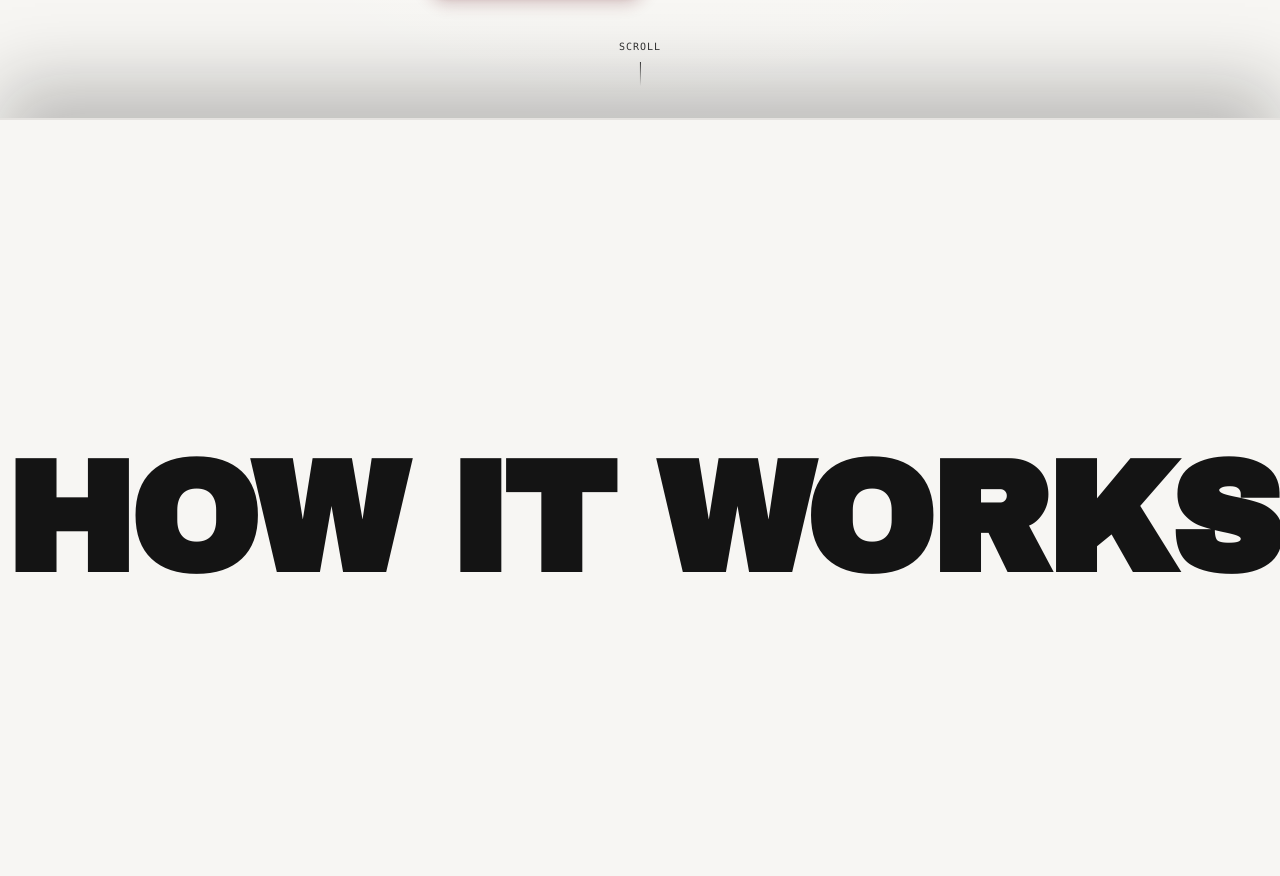
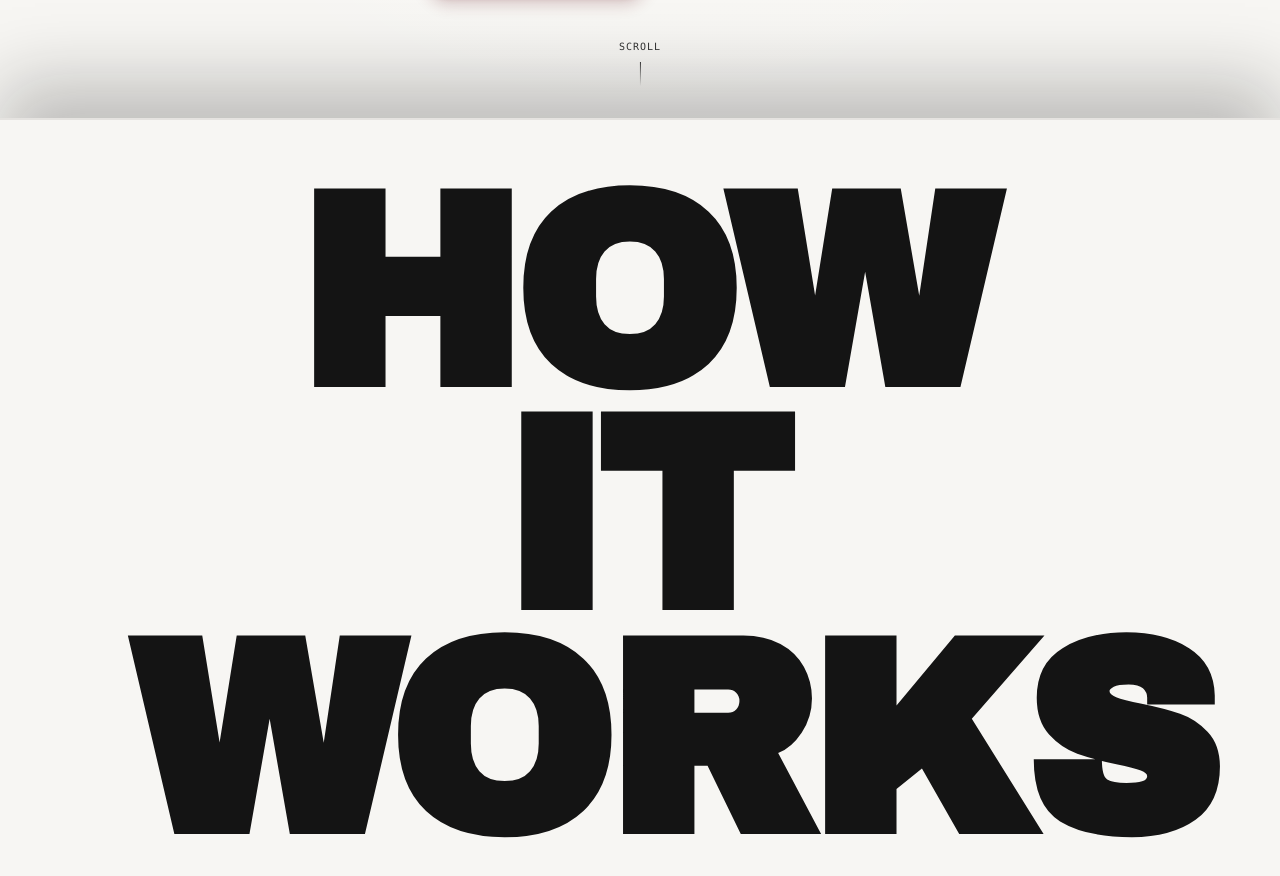
Before and after one commit to Fahadali9932/roman-urdu-complaint-classifier, a React (Vite) app: page / in a window 1280 px wide. Shown: the part 682-1558 px from the top of the page. Built offline with nearby package versions, Linux system fonts and the light colour scheme; a web font is replaced by a local one.

Commit message:
feat: transform How It Works into monumental full-screen typographic installation with smooth card choreography (Checkpoint A)

```diff
--- a/src/features/landing/ComplaintJourney.tsx
+++ b/src/features/landing/ComplaintJourney.tsx
@@ -109,14 +109,15 @@ export const ComplaintJourney: React.FC<ComplaintJourneyProps> = ({ id = 'steps'
       const pitch = 155; // spacing unit (310px center-to-center)
 
       // =========================================================================
-      // BACKGROUND LAYER: OVERSIZED "HOW IT WORKS" TYPOGRAPHIC SCENE
-      // Initial: Enormous (1.0), optically centered, 1.0 opacity
-      // State B+: Recedes subtly into background (scale -> 0.86, opacity -> 0.18)
+      // BACKGROUND LAYER: FULL-SCREEN MONUMENTAL "HOW IT WORKS" TYPOGRAPHY
+      // Initial (p <= 0.08): 1.0 opacity, scale 1.0, dominates usable canvas
+      // Scrolling (p > 0.08): Subdues smoothly to ~0.15 opacity, retains scale ~0.98
+      // Does NOT shrink into a tiny title; remains monumental editorial background
       // =========================================================================
-      const tHeadingRecede = smoother(clamp01((p - 0.06) / 0.18));
-      const hScale = 1.0 - 0.14 * tHeadingRecede; // 1.0 -> 0.86
-      const hOpacity = 1.0 - 0.82 * tHeadingRecede; // 1.0 -> 0.18
-      const hY = -24 * tHeadingRecede; // subtle optical elevation to frame cards
+      const tHeadingRecede = smoother(clamp01((p - 0.06) / 0.16));
+      const hScale = 1.0 - 0.03 * tHeadingRecede; // 1.0 -> 0.97 (retains monumental scale)
+      const hOpacity = 1.0 - 0.85 * tHeadingRecede; // 1.0 -> 0.15
+      const hY = 0; // perfectly centered, no arbitrary displacement
 
       if (headingRef.current) {
         headingRef.current.style.transform = `translate3d(0, ${hY}px, 0) scale(${hScale})`;
@@ -125,6 +126,7 @@ export const ComplaintJourney: React.FC<ComplaintJourneyProps> = ({ id = 'steps'
 
       // =========================================================================
       // FOREGROUND LAYER: CARDS & CONNECTORS CHOREOGRAPHY OVER THE HEADING
+      // Harmonized intervals with perfectly matched entrance & translation pacing
       // =========================================================================
 
       // Stage 1: WRITE Entrance at Center (p: 0.08 -> 0.20)
@@ -132,24 +134,24 @@ export const ComplaintJourney: React.FC<ComplaintJourneyProps> = ({ id = 'steps'
       const c1Opacity = tEnterWrite;
       const c1Scale = 0.92 + 0.08 * tEnterWrite;
 
-      // Stage 2: WRITE shifts left, Arrow 1 draws, REVIEW enters (p: 0.22 -> 0.38)
-      const tShift1 = smoother(clamp01((p - 0.22) / 0.14));
-      const tDraw1 = smoother(clamp01((p - 0.25) / 0.11));
-      const tEnterReview = smoother(clamp01((p - 0.28) / 0.10));
+      // Stage 2: WRITE shifts left, Arrow 1 draws, REVIEW enters (p: 0.20 -> 0.36)
+      const tShift1 = smoother(clamp01((p - 0.20) / 0.16));
+      const tDraw1 = smoother(clamp01((p - 0.21) / 0.14));
+      const tEnterReview = smoother(clamp01((p - 0.22) / 0.14));
       const c2Opacity = tEnterReview;
       const c2Scale = 0.92 + 0.08 * tEnterReview;
 
-      // Stage 3: Stations shift left, Arrow 2 draws, ROUTE enters (p: 0.38 -> 0.54)
-      const tShift2 = smoother(clamp01((p - 0.38) / 0.14));
-      const tDraw2 = smoother(clamp01((p - 0.41) / 0.11));
-      const tEnterRoute = smoother(clamp01((p - 0.44) / 0.10));
+      // Stage 3: Stations shift left, Arrow 2 draws, ROUTE enters (p: 0.36 -> 0.52)
+      const tShift2 = smoother(clamp01((p - 0.36) / 0.16));
+      const tDraw2 = smoother(clamp01((p - 0.37) / 0.14));
+      const tEnterRoute = smoother(clamp01((p - 0.38) / 0.14));
       const c3Opacity = tEnterRoute;
       const c3Scale = 0.92 + 0.08 * tEnterRoute;
 
-      // Stage 4: Stations shift left, Arrow 3 draws, TRACK enters (p: 0.54 -> 0.70)
-      const tShift3 = smoother(clamp01((p - 0.54) / 0.14));
-      const tDraw3 = smoother(clamp01((p - 0.57) / 0.11));
-      const tEnterTrack = smoother(clamp01((p - 0.60) / 0.10));
+      // Stage 4: Stations shift left, Arrow 3 draws, TRACK enters (p: 0.52 -> 0.68)
+      const tShift3 = smoother(clamp01((p - 0.52) / 0.16));
+      const tDraw3 = smoother(clamp01((p - 0.53) / 0.14));
+      const tEnterTrack = smoother(clamp01((p - 0.54) / 0.14));
       const c4Opacity = tEnterTrack;
       const c4Scale = 0.92 + 0.08 * tEnterTrack;
 
@@ -245,15 +247,15 @@ export const ComplaintJourney: React.FC<ComplaintJourneyProps> = ({ id = 'steps'
           const current = currentProgressRef.current;
           const diff = target - current;
 
-          if (Math.abs(diff) <= 0.0003) {
+          if (Math.abs(diff) <= 0.0008) {
             currentProgressRef.current = target;
             applyMotionFrame(target);
             rafId.current = null;
             return;
           }
 
-          // Damping factor: 0.18 provides responsive 60fps tracking without lag
-          const next = current + diff * 0.18;
+          // Responsive tracking: 0.40 eliminates scroll lag and prevents excessive post-scroll drift
+          const next = current + diff * 0.40;
           currentProgressRef.current = next;
           applyMotionFrame(next);
           rafId.current = requestAnimationFrame(updateMotion);
@@ -331,25 +333,50 @@ export const ComplaintJourney: React.FC<ComplaintJourneyProps> = ({ id = 'steps'
             : 'sticky top-0 h-screen'
         }`}
       >
-        <div className="relative w-full max-w-7xl mx-auto h-full flex flex-col items-center justify-center">
+        <div className="relative w-full h-full flex flex-col items-center justify-center">
 
           {/* ----------------------------------------------------
-              LAYER 0 (BACKGROUND): OVERSIZED DISPLAY TYPOGRAPHY
-              Occupies 80-90% usable screen width, optically centered
+              LAYER 0 (BACKGROUND): FULL-SCREEN MONUMENTAL TYPOGRAPHY
+              Two deliberate stacked lines: "HOW IT" / "WORKS"
+              Dominates usable canvas horizontally & vertically
+              Without covering navbar and without clipping
               ---------------------------------------------------- */}
-          <div
-            ref={headingRef}
-            className="absolute inset-0 flex items-center justify-center text-center will-change-transform z-10 pointer-events-none"
-            style={{
-              transformOrigin: 'center center',
-              transform: prefersReducedMotion ? 'translate3d(0, -140px, 0) scale(0.65)' : 'translate3d(0, 0, 0) scale(1)',
-              opacity: prefersReducedMotion ? 0.25 : 1,
-            }}
-          >
-            <h2 className="font-display text-[84px] sm:text-[112px] lg:text-[132px] xl:text-[156px] 2xl:text-[172px] text-[#141414] uppercase tracking-tight leading-none whitespace-nowrap">
-              {t('processHeading') || (language === 'ur' ? 'طریقہ کار' : 'How It Works')}
-            </h2>
-          </div>
+          {prefersReducedMotion ? (
+            <div className="mb-14 text-center">
+              <h2 className="font-display text-5xl xl:text-6xl text-[#141414] uppercase tracking-tight leading-tight">
+                {t('processHeading') || (language === 'ur' ? 'طریقہ کار' : 'How It Works')}
+              </h2>
+            </div>
+          ) : (
+            <div
+              ref={headingRef}
+              className="absolute inset-0 flex items-center justify-center text-center will-change-transform z-10 pointer-events-none px-4 sm:px-8 xl:px-12"
+              style={{
+                transformOrigin: 'center center',
+                transform: 'translate3d(0, 0, 0) scale(1)',
+                opacity: 1,
+              }}
+            >
+              <h2
+                className="font-display font-black text-[#141414] uppercase tracking-[-0.045em] leading-[0.82] select-none text-center w-full max-w-[1400px]"
+                style={{
+                  fontSize: 'clamp(140px, min(22vw, 34vh), 290px)',
+                }}
+              >
+                {language === 'ur' ? (
+                  <>
+                    <span className="block">طریقہ</span>
+                    <span className="block">کار</span>
+                  </>
+                ) : (
+                  <>
+                    <span className="block">HOW IT</span>
+                    <span className="block">WORKS</span>
+                  </>
+                )}
+              </h2>
+            </div>
+          )}
 
           {/* ----------------------------------------------------
               LAYER 1 (FOREGROUND): REFINED TYPOGRAPHIC PROCESS STATIONS
```
